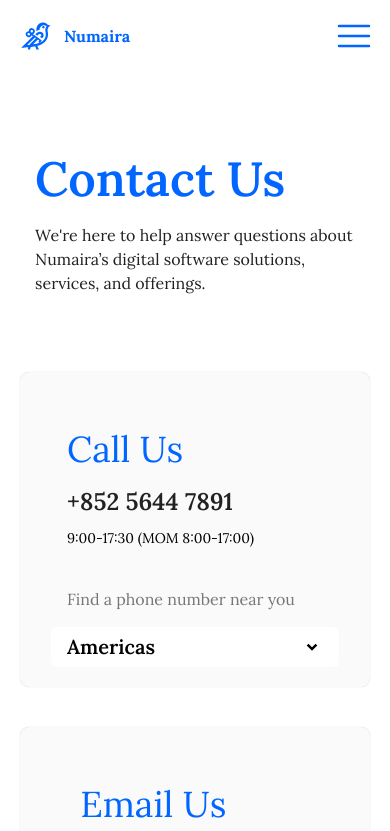
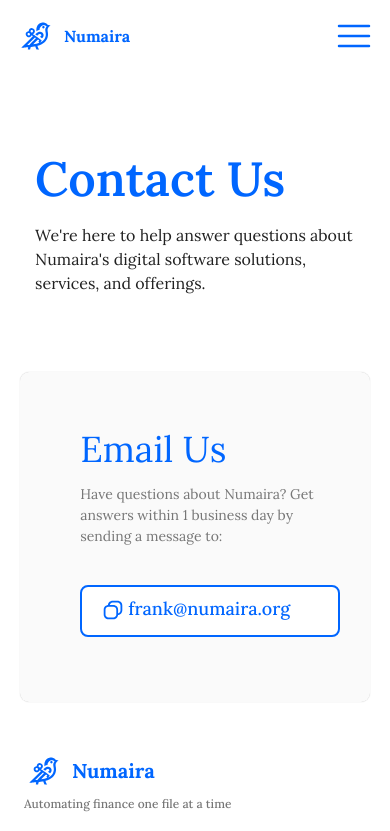
Before and after one commit to Yunzez/numaira, a Next.js app in the folder numaira_landing/: page /contact in a window 390 px wide. Shown: the top 831 px of the page. Built offline with nearby package versions, Linux system fonts and the light colour scheme.

Commit message:
Landing page and contact page updates
Updates key descriptions on the landing page & corrected contact info. Also removed phone number for now.

```diff
--- a/numaira_landing/src/app/(pages)/contact/page.tsx
+++ b/numaira_landing/src/app/(pages)/contact/page.tsx
@@ -115,11 +115,12 @@ const Contact = () => {
                 }}
               >
                 {
-                  "We're here to help answer questions about Numaira’s digital software solutions, services, and offerings."
+                  "We're here to help answer questions about Numaira's digital software solutions, services, and offerings."
                 }
               </div>
             </div>
             <div className="flex flex-row items-center justify-center">
+              {/* Commented out Call Us card for potential reuse
               <ContactCard
                 className="justify-center items-center"
                 style={{ height: "330px" }}
@@ -219,6 +220,7 @@ const Contact = () => {
                   </div>
                 </div>
               </ContactCard>
+              */}
               <ContactCard
                 className="justify-center items-center"
                 style={{ height: "330px" }}
@@ -250,7 +252,9 @@ const Contact = () => {
                     <div className="flex flex-row h-8 w-56">
                       <CopySVG width={30} height={30} />
                       <div style={{ fontSize: formats.textLG }}>
-                        numairaai@proton.me
+                        <a href="mailto:frank@numaira.org" style={{ textDecoration: 'none', color: 'inherit' }}>
+                          frank@numaira.org
+                        </a>
                       </div>
                     </div>
                   </StyledButtonWhite>
@@ -284,7 +288,7 @@ const Contact = () => {
                   marginTop: "8px",
                 }}
               >
-                {"We're here to help answer questions about Numaira\’s digital software solutions, services, and offerings."}
+                {"We're here to help answer questions about Numaira's digital software solutions, services, and offerings."}
               </div>
             </div>
             <div
@@ -296,6 +300,7 @@ const Contact = () => {
                 marginBottom: "10%",
               }}
             >
+              {/* Commented out mobile Call Us card
               <ContactCard
                 className="justify-center items-center"
                 style={{ minWidth: "350px", width: "100%" }}
@@ -406,6 +411,7 @@ const Contact = () => {
                   </div>
                 </div>
               </ContactCard>
+              */}
               <ContactCard
                 className="justify-center items-center"
                 style={{ height: "330px", minWidth: "350px", width: "100%"  }}
@@ -440,7 +446,9 @@ const Contact = () => {
                     <div className="flex flex-row h-8 w-56">
                       <CopySVG width={30} height={30} />
                       <div style={{ fontSize: formats.textLG }}>
-                        numairaai@proton.me
+                        <a href="mailto:frank@numaira.org" style={{ textDecoration: 'none', color: 'inherit' }}>
+                          frank@numaira.org
+                        </a>
                       </div>
                     </div>
                   </StyledButtonWhite>
--- a/numaira_landing/src/app/page.tsx
+++ b/numaira_landing/src/app/page.tsx
@@ -215,7 +215,7 @@ export default function Home() {
 
       <SectionContainer style={{ marginTop: "80px", marginBottom: "80px"}}>
         <IntroTitle>Introducing Numaira</IntroTitle>
-        <IntroDescr>Automate data entry for financial documents in 1-click</IntroDescr>
+        <IntroDescr>Automate data-driven financial documents in 1-click</IntroDescr>
         <IntroButtonContainer>
           <p>Launching in March 2025</p>
           {/* <Button text={"Request A Demo"} variant={ButtonVariant.Primary} onClick={() => {console.log("hi")}}></Button>
@@ -234,9 +234,11 @@ export default function Home() {
       </MemberCompaniesContainer>
 
       <SectionContainer>
-        <SectionHeader svg={<Pages/>} title={"The Problem"}></SectionHeader>
-        <Descr>Manual data alignment for documents is inefficient and repetitive</Descr>
+        <SectionHeader svg={<Pages/>} title={"Data Handling Made Easy"}></SectionHeader>
+        <Descr>Automatic data search & alignment that eliminates the repetetive, the tedious, and the mundane.</Descr>
         <QuoteContainer>
+
+
           <Quote quote={"The most time-consuming part is finding and picking data from sources."} source={"Equity Researcher"} svg={<CMBILogo/>}></Quote>
           <Quote quote={"Updating numbers is a frequent demand involving repetitive work."} source={"Investment Banker"} svg={<CMBILogo/>}></Quote>
           <Quote quote={"Auditing is constantly short staffed with tight deadlines and repetitive work."} source={"ESG Auditor"} svg={<PWCLogo style={{width: "80px"}}/>}></Quote>
```
